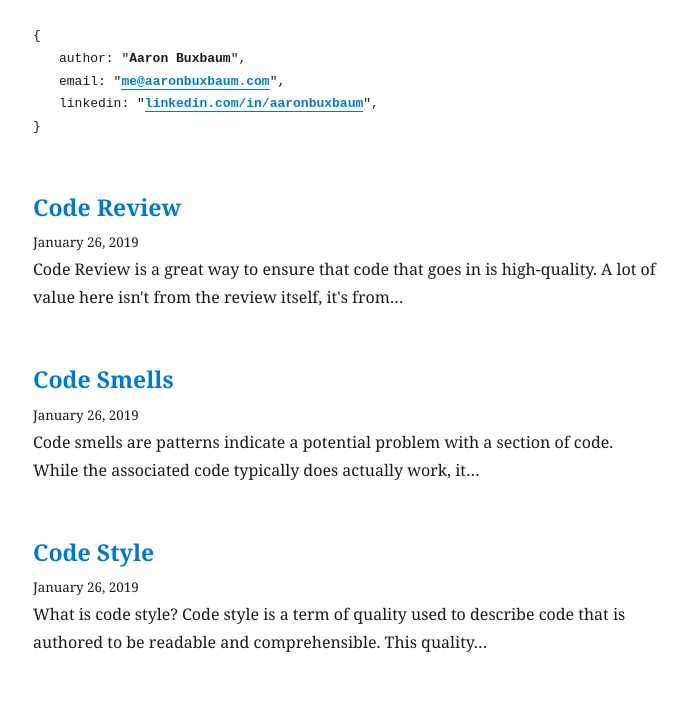
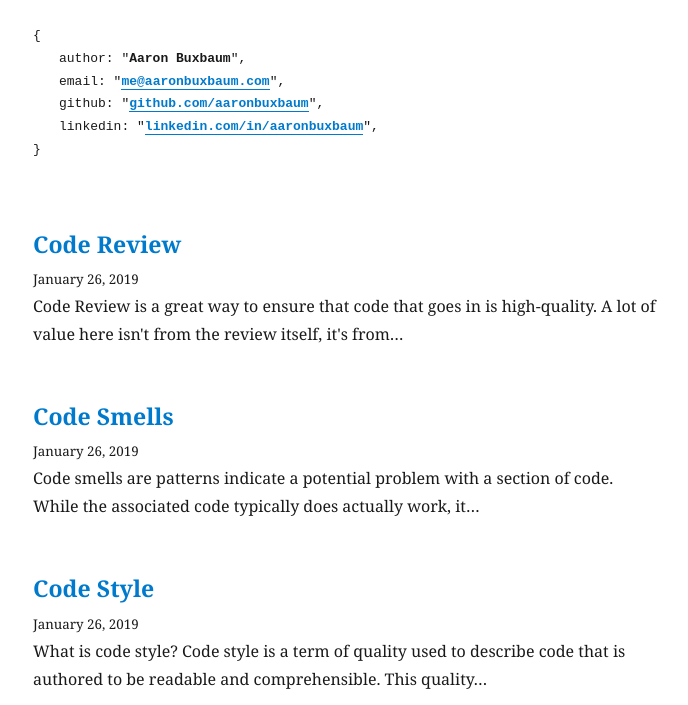
Before and after one commit to AaronBuxbaum/blog, a Gatsby site: page / in a window 1280 px wide. Shown: the part 89-794 px from the top of the page, without its empty margins (292-980 px from the left). Built offline with nearby package versions, Linux system fonts and the light colour scheme; Gatsby itself is replaced by a stand-in of ours; some packages are replaced by stand-ins of ours.

Commit message:
Add GitHub

```diff
--- a/src/components/Bio.js
+++ b/src/components/Bio.js
@@ -1,9 +1,11 @@
 import React from 'react';
 import { StaticQuery, graphql } from 'gatsby';
+import { rhythm } from '../utils/typography';
 
 const bioStyles = {
   fontFamily: 'monospace',
   whiteSpace: 'nowrap',
+  marginBottom: rhythm(2.5),
 };
 
 const Bio = () => (
@@ -17,6 +19,7 @@ const Bio = () => (
           &#123;<br />
           &emsp;&emsp;author: "<strong>{author}</strong>",<br />
           &emsp;&emsp;email: "<a href={`mailto:${social.email}`}><strong>{social.email}</strong></a>",<br />
+          &emsp;&emsp;github: "<a href={`https://github.com/${social.github}`}><strong>{`github.com/${social.github}`}</strong></a>",<br />
           &emsp;&emsp;linkedin: "<a href={`https://linkedin.com/in/${social.linkedin}`}><strong>{`linkedin.com/in/${social.linkedin}`}</strong></a>",<br />
           &#125;
       </div>
@@ -33,6 +36,7 @@ const bioQuery = graphql`
         social {
           email
           linkedin
+          github
         }
       }
     }
```
